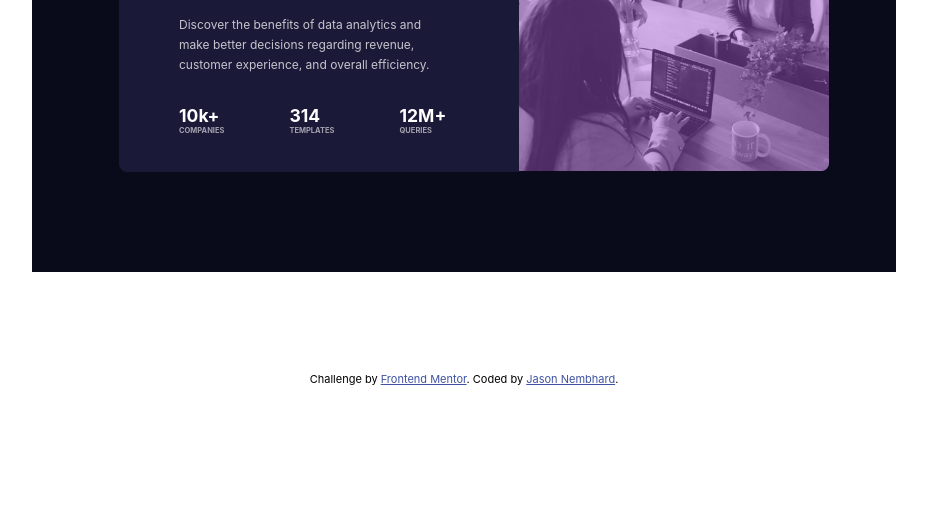
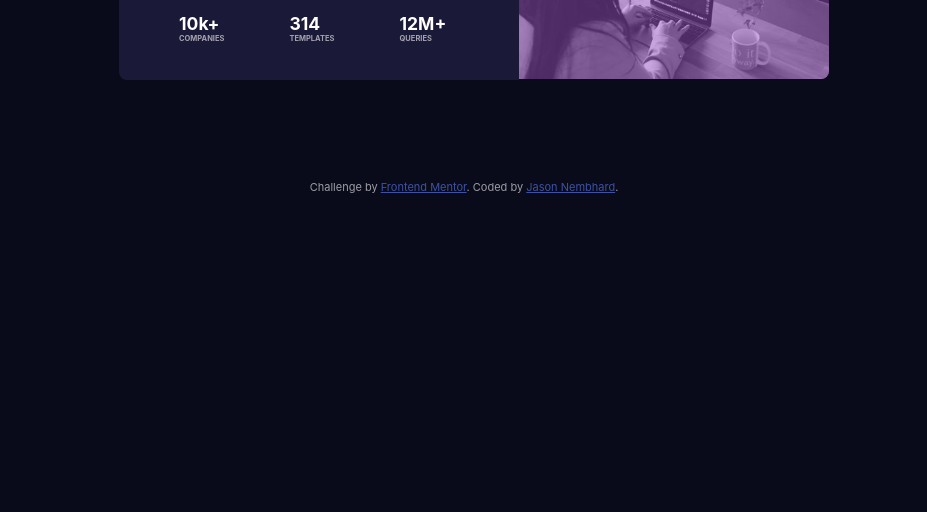
Before and after one commit to jNembhard/statscard, a plain HTML site: page index.html in a window 1280 px wide. Shown: the part 288-800 px from the top of the page, without its empty margins (176-1103 px from the left). Drawn offline with Linux system fonts and the light colour scheme.

Commit message:
styling edits

```diff
--- a/css/styles.css
+++ b/css/styles.css
@@ -1,12 +1,12 @@
 body {
   font-family: "Inter", "Lexend Deca", sans-serif;
   font-size: 15px;
+  background-color: hsl(233, 47%, 7%);
 }
 
 @media (max-width: 420px) {
   body {
     overflow-x: hidden;
-    background-color: hsl(233, 47%, 7%);
   }
 }
 
@@ -14,17 +14,12 @@ body {
   font-size: 11px;
   text-align: center;
   background-color: white;
+  background-color: hsl(233, 47%, 7%);
+  color: hsla(0, 0%, 100%, 0.6);
 }
 
 .attribution a {
   color: hsl(228, 45%, 44%);
-}
-
-@media (max-width: 420px) {
-  .attribution {
-    background-color: hsl(233, 47%, 7%);
-    color: hsla(0, 0%, 100%, 0.6);
-  }
 }
 
 .main {
@@ -32,7 +27,7 @@ body {
   display: flex;
   align-items: center;
   justify-content: center;
-  margin: 100px 200px;
+  margin: 0;
 }
 
 @media (max-width: 420px) {
```
